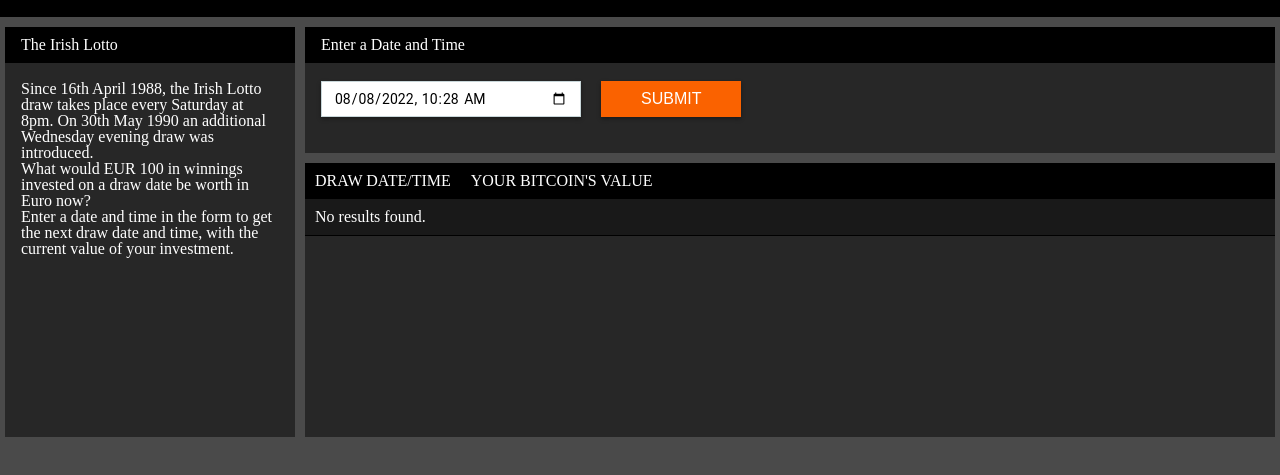
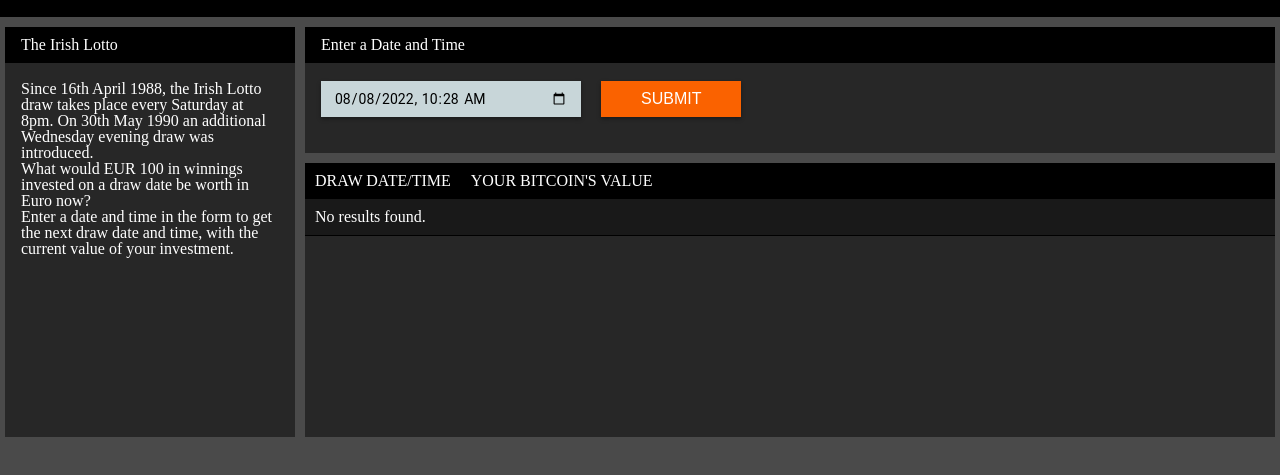
Before and after one commit to roble/888-spectate, a website with bundled scripts: page src/index.html in a window 1280 px wide. In both pictures the pointer is over the input "Enter a Date and Time". Shown: the part 83-558 px from the top of the page. Built offline with nearby package versions, Linux system fonts and the light colour scheme; no server answers.

Commit message:
add hover effect to date input

```diff
--- a/src/assets/css/style.css
+++ b/src/assets/css/style.css
@@ -64,6 +64,12 @@
   margin: 0;
   vertical-align: baseline;
   min-width: 260px;
+  transition: all 0.3s ease-in-out;
+}
+
+.datetime-picker:hover,
+.datetime-picker:active {
+  background-color: #c8d6d9;
 }
 
 /** Button */
```
Also changed, not shown: 1 other file.
